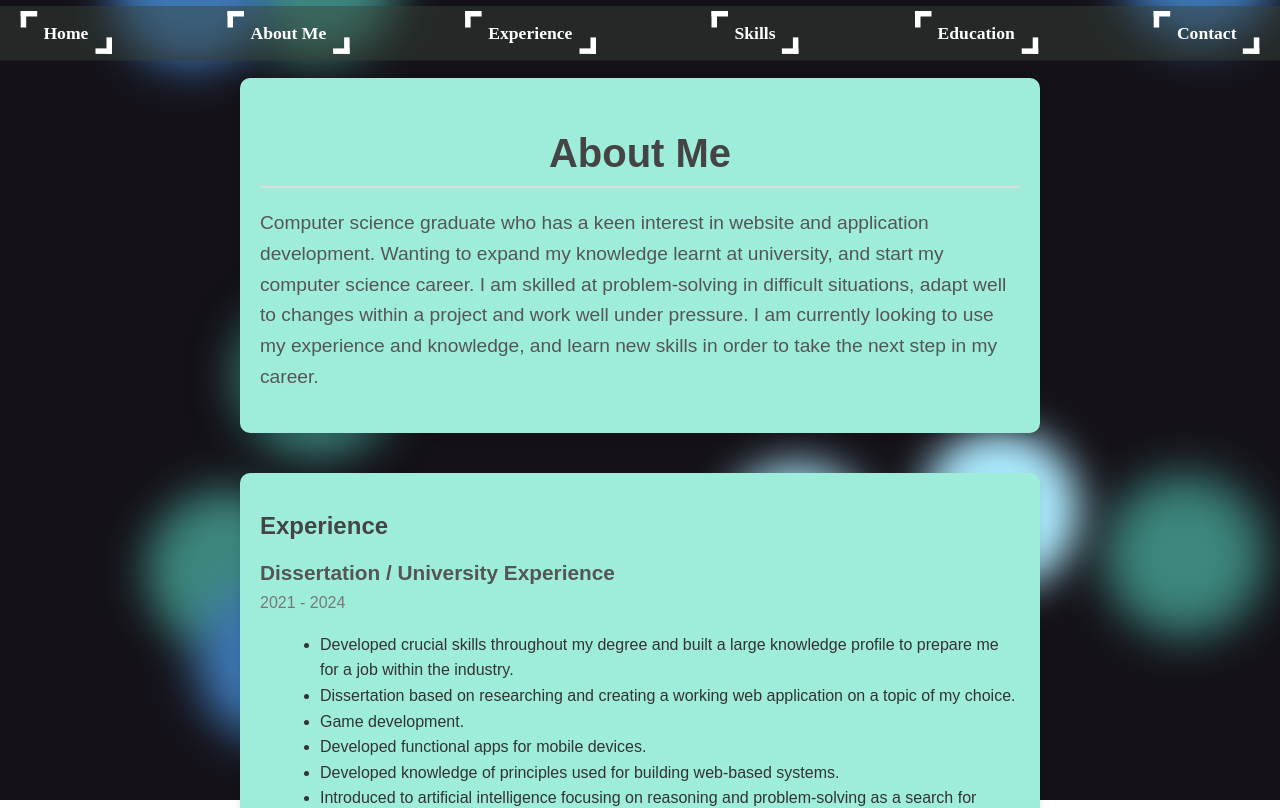
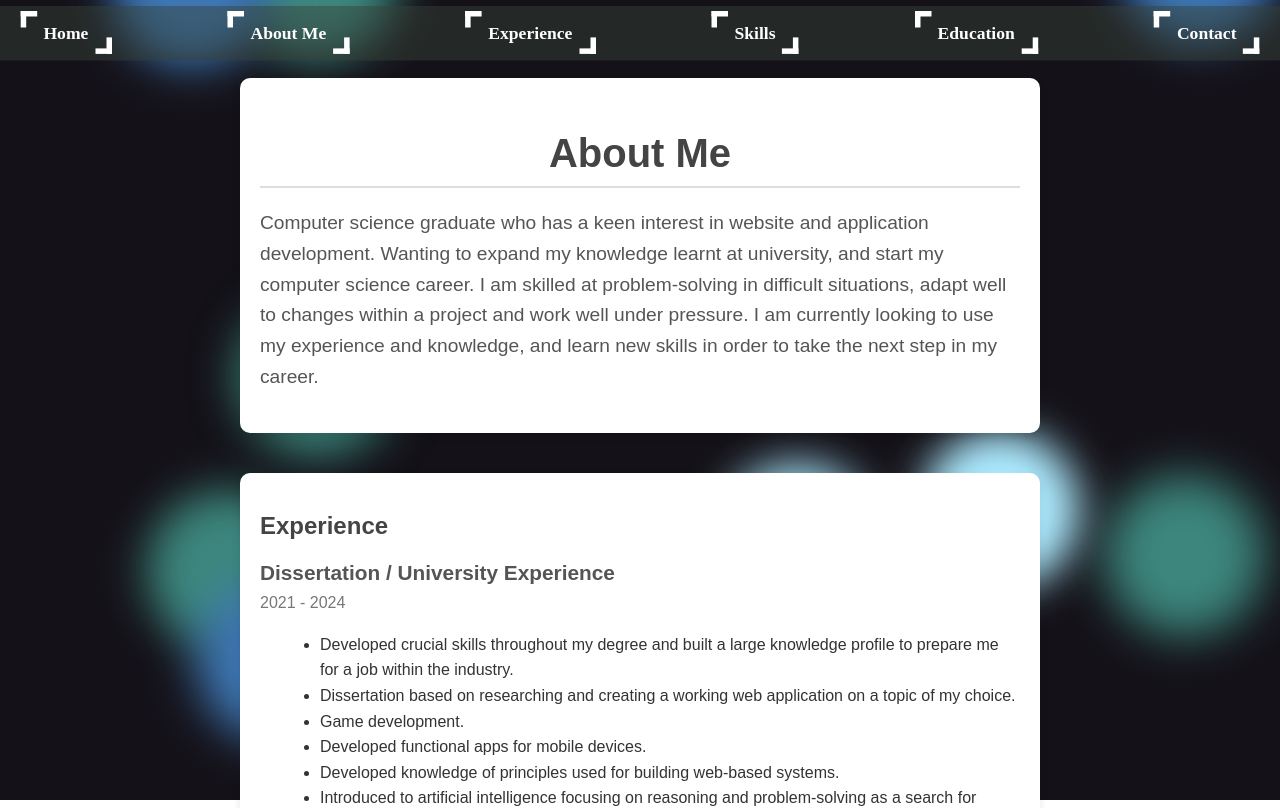
Before and after one commit to Rhysdhyde5/RhysWebKit, a SvelteKit app in the folder RhysWebApp/: page / in a window 1280 px wide. Shown: the top 808 px of the page. Built offline with nearby package versions, Linux system fonts and the light colour scheme.

Commit message:
changed colour of sections

```diff
--- a/RhysWebApp/src/routes/+page.svelte
+++ b/RhysWebApp/src/routes/+page.svelte
@@ -125,7 +125,7 @@
 
     section {
       margin-bottom: 40px;
-      background: #9eedda;
+      background: #ffffff;
       padding: 20px;
       border-radius: 10px;
       box-shadow: 0 4px 8px rgba(0, 0, 0, 0.1);
```
